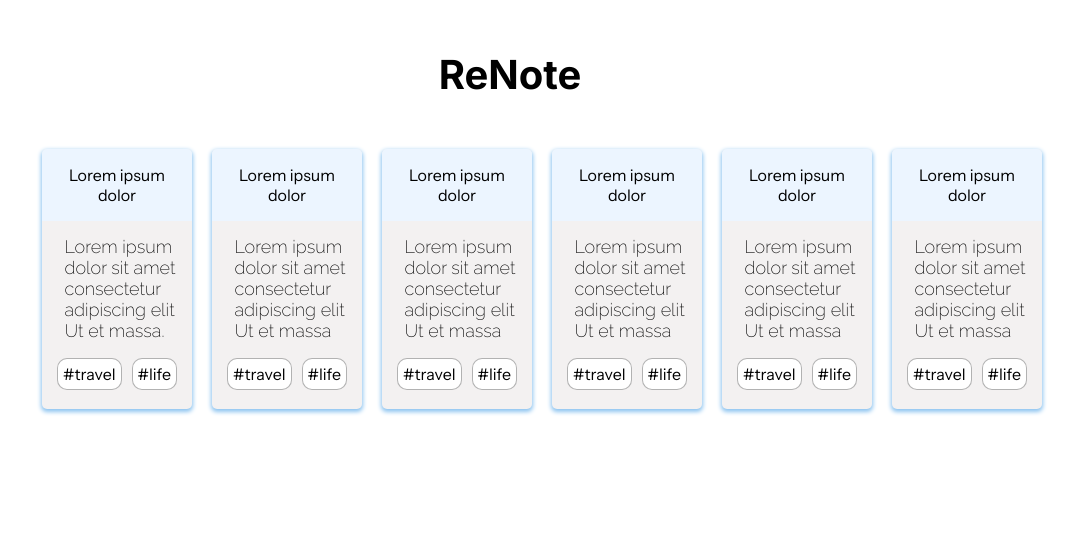
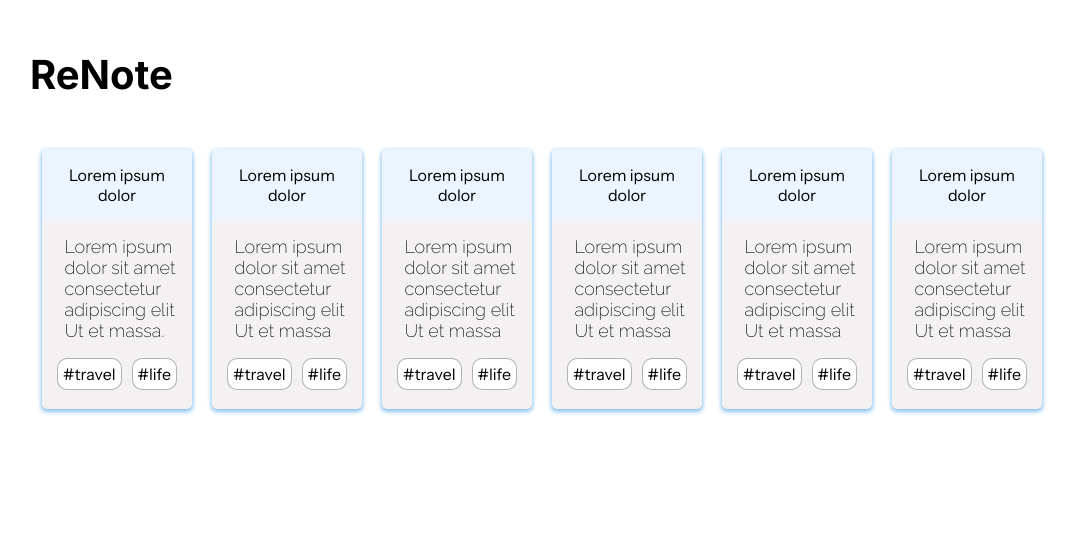
Before and after one commit to Skyzary/ReNote, a plain HTML site: page index.html in a window 1280 px wide. Shown: the whole page, without its empty margins (130-1207 px from the left). Drawn offline with Linux system fonts and the light colour scheme.

Commit message:
adjust margin values for logo in style.css to enhance layout

```diff
--- a/style/style.css
+++ b/style/style.css
@@ -12,7 +12,7 @@ body{
 	align-items: center;
 }
 .logo{
-	margin: 50px auto;
+	margin: 50px 160px;
 	font-family: Inter, serif;
 	font-size: 40px;
 	font-weight: 700;
```
